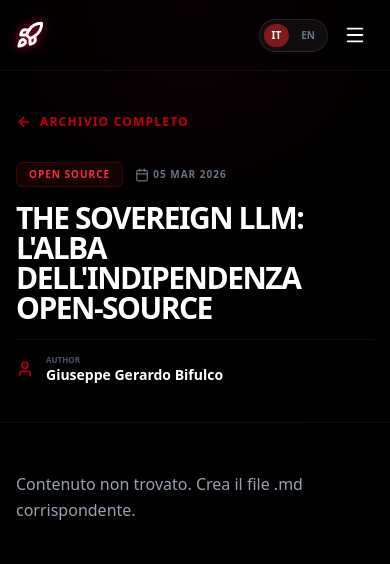
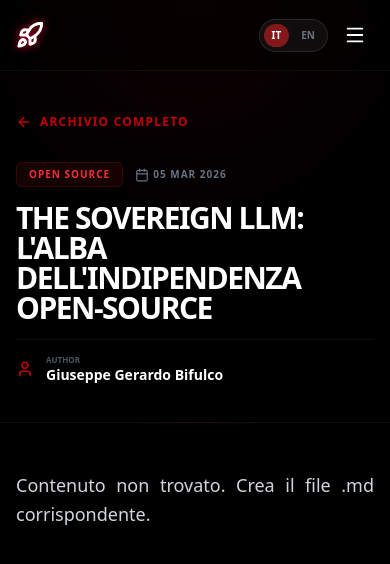
Before and after one commit to ggbifulco/portfolio-ai, a Next.js app: page /newsletter/agentic-workflows in a window 390 px wide. Shown: the top 564 px of the page. Built offline with nearby package versions, Linux system fonts and the light colour scheme.

Commit message:
Cerbero: Fixed duplicate object properties in ReactMarkdown components

```diff
--- a/src/app/newsletter/[slug]/page.tsx
+++ b/src/app/newsletter/[slug]/page.tsx
@@ -2,7 +2,7 @@
 import React, { useEffect, useState } from "react";
 import Navbar from "@/components/Navbar";
 import { motion } from "framer-motion";
-import { Calendar, ArrowLeft, User, Clock } from "lucide-react";
+import { Calendar, ArrowLeft, User } from "lucide-react";
 import { useLanguage } from "@/context/LanguageContext";
 import Link from "next/link";
 import { useParams } from "next/navigation";
@@ -17,31 +17,65 @@ export default function NewsDetail() {
   const issue = newsIssues.find(n => n.slug === params.slug) || newsIssues[0];
 
   useEffect(() => {
-    // Carichiamo il file markdown corrispondente allo slug
     fetch(`/api/content?type=newsletter&slug=${params.slug}`)
       .then(res => res.json())
       .then(data => setContent(data.content))
       .catch(() => setContent("Articolo in fase di scrittura..."));
   }, [params.slug]);
 
+  const markdownComponents: any = {
+    h1: ({node, ...props}: any) => <h1 className="text-4xl font-black uppercase tracking-tighter mb-10 mt-16 text-white border-b-2 border-red-700 pb-4" {...props} />,
+    h2: ({node, ...props}: any) => <h2 className="text-2xl font-black uppercase tracking-tight mb-8 mt-12 text-white flex items-center gap-3"><span className="w-2 h-8 bg-red-700 block"></span>{props.children}</h2>,
+    h3: ({node, ...props}: any) => <h3 className="text-xl font-bold uppercase mb-6 mt-10 text-red-500" {...props} />,
+    p: ({node, ...props}: any) => <p className="mb-8 leading-relaxed text-gray-300 text-lg font-light text-justify" {...props} />,
+    ul: ({node, ...props}: any) => <ul className="list-disc list-outside mb-8 space-y-4 text-gray-300 ml-6" {...props} />,
+    li: ({node, ...props}: any) => <li className="pl-2" {...props} />,
+    strong: ({node, ...props}: any) => <strong className="font-bold text-white bg-red-900/20 px-1 rounded" {...props} />,
+    blockquote: ({node, ...props}: any) => <blockquote className="border-l-4 border-red-700 pl-8 my-10 italic text-xl text-gray-400 font-serif" {...props} />,
+    code: ({node, className, children, ...props}: any) => {
+      const match = /language-(\w+)/.exec(className || "");
+      return !className ? (
+        <code className="bg-red-950/30 px-2 py-0.5 rounded text-red-400 font-mono text-sm border border-red-900/20" {...props}>
+          {children}
+        </code>
+      ) : (
+        <div className="relative my-10 group">
+          <div className="absolute -inset-2 bg-gradient-to-r from-red-900/20 to-transparent rounded-xl blur opacity-25 group-hover:opacity-50 transition duration-1000"></div>
+          <pre className="relative bg-[#0a0a0a] border border-white/10 p-6 rounded-xl overflow-x-auto shadow-2xl font-mono text-sm leading-relaxed text-gray-300">
+            <div className="flex gap-1.5 mb-4 border-b border-white/5 pb-4">
+              <div className="w-3 h-3 rounded-full bg-red-900/40"></div>
+              <div className="w-3 h-3 rounded-full bg-gray-800"></div>
+              <div className="w-3 h-3 rounded-full bg-gray-800"></div>
+            </div>
+            <code className={className} {...props}>{children}</code>
+          </pre>
+        </div>
+      );
+    },
+    img: ({node, ...props}: any) => (
+      <figure className="my-12">
+        <div className="rounded-2xl overflow-hidden border border-white/10 shadow-2xl">
+          <img className="w-full h-auto object-cover" {...props} />
+        </div>
+        {props.alt && <figcaption className="mt-4 text-center text-sm font-medium text-gray-500 italic uppercase tracking-widest">{props.alt}</figcaption>}
+      </figure>
+    ),
+  };
+
   return (
     <main className="bg-black min-h-screen text-white pb-32 font-sans">
       <Navbar />
-
       <section className="pt-28 sm:pt-36 lg:pt-48 pb-10 sm:pb-16 lg:pb-20 px-4 sm:px-6 lg:px-10 border-b border-white/5 bg-[radial-gradient(circle_at_50%_0%,rgba(153,0,36,0.1),transparent_50%)]">
         <div className="max-w-4xl mx-auto">
           <Link href="/newsletter" className="inline-flex items-center gap-2 text-red-700 font-bold mb-8 sm:mb-12 hover:gap-4 transition-all uppercase tracking-widest text-xs">
             <ArrowLeft size={16} /> {t.newsletter.archive}
           </Link>
-
           <div className="space-y-4 sm:space-y-6">
             <div className="flex flex-wrap items-center gap-3 sm:gap-4 text-gray-500 text-[10px] font-bold uppercase tracking-widest">
               <span className="px-3 py-1 bg-red-950/30 border border-red-900/30 rounded-md text-red-500">{issue.category}</span>
               <span className="flex items-center gap-1"><Calendar size={14} /> {issue.date}</span>
             </div>
-
             <h1 className="text-3xl sm:text-5xl md:text-6xl lg:text-7xl font-black uppercase tracking-tighter leading-none">{issue.title}</h1>
-
             <div className="flex items-center gap-3 pt-4 border-t border-white/5">
               <User size={18} className="text-red-700" />
               <div>
@@ -52,49 +86,10 @@ export default function NewsDetail() {
           </div>
         </div>
       </section>
-
       <section className="py-12 sm:py-16 lg:py-20 px-4 sm:px-6 lg:px-10">
         <div className="max-w-3xl mx-auto">
-          <div className="markdown-content text-gray-300 leading-relaxed text-base sm:text-lg font-light">
-            <ReactMarkdown components={{
-              h1: ({node, ...props}) => <h1 className="text-4xl font-black uppercase tracking-tighter mb-10 mt-16 text-white border-b-2 border-red-700 pb-4" {...props} />,
-              h2: ({node, ...props}) => <h2 className="text-2xl font-black uppercase tracking-tight mb-8 mt-12 text-white flex items-center gap-3"><span className="w-2 h-8 bg-red-700 block"></span>{props.children}</h2>,
-              h3: ({node, ...props}) => <h3 className="text-xl font-bold uppercase mb-6 mt-10 text-red-500" {...props} />,
-              p: ({node, ...props}) => <p className="mb-8 leading-relaxed text-gray-300 text-lg font-light text-justify" {...props} />,
-              ul: ({node, ...props}) => <ul className="list-disc list-outside mb-8 space-y-4 text-gray-300 ml-6" {...props} />,
-              li: ({node, ...props}) => <li className="pl-2" {...props} />,
-              strong: ({node, ...props}) => <strong className="font-bold text-white bg-red-900/20 px-1 rounded" {...props} />,
-              code: ({node, className, children, ...props}: any) => !className ?
-                <code className="bg-red-950/30 px-2 py-0.5 rounded text-red-400 font-mono text-sm border border-red-900/20" {...props} /> :
-                <div className="relative my-10 group">
-                  <div className="absolute -inset-2 bg-gradient-to-r from-red-900/20 to-transparent rounded-xl blur opacity-25 group-hover:opacity-50 transition duration-1000"></div>
-                  <pre className="relative bg-[#0a0a0a] border border-white/10 p-6 rounded-xl overflow-x-auto shadow-2xl font-mono text-sm leading-relaxed text-gray-300">
-                    <div className="flex gap-1.5 mb-4 border-b border-white/5 pb-4">
-                      <div className="w-3 h-3 rounded-full bg-red-900/40"></div>
-                      <div className="w-3 h-3 rounded-full bg-gray-800"></div>
-                      <div className="w-3 h-3 rounded-full bg-gray-800"></div>
-                    </div>
-                    <code {...props} />
-                  </pre>
-                </div>,
-              img: ({node, ...props}) => (
-                <figure className="my-12">
-                  <div className="rounded-2xl overflow-hidden border border-white/10 shadow-2xl">
-                    <img className="w-full h-auto object-cover" {...props} />
-                  </div>
-                  {props.alt && <figcaption className="mt-4 text-center text-sm font-medium text-gray-500 italic uppercase tracking-widest">{props.alt}</figcaption>}
-                </figure>
-              ),
-              blockquote: ({node, ...props}) => <blockquote className="border-l-4 border-red-700 pl-8 my-10 italic text-xl text-gray-400 font-serif" {...props} />,
-              h1: ({node, ...props}) => <h1 className="text-3xl font-black uppercase tracking-tighter mb-8 mt-12 text-white" {...props} />,
-              h2: ({node, ...props}) => <h2 className="text-2xl font-black uppercase tracking-tight mb-6 mt-10 text-white border-l-4 border-red-700 pl-4" {...props} />,
-              h3: ({node, ...props}) => <h3 className="text-xl font-bold uppercase mb-4 mt-8 text-white" {...props} />,
-              p: ({node, ...props}) => <p className="mb-6 leading-relaxed text-gray-400" {...props} />,
-              ul: ({node, ...props}) => <ul className="list-disc list-inside mb-6 space-y-2 text-gray-400" {...props} />,
-              li: ({node, ...props}) => <li className="ml-4" {...props} />,
-              strong: ({node, ...props}) => <strong className="font-bold text-red-500/90" {...props} />,
-              code: ({node, ...props}) => <code className="bg-white/5 px-1.5 py-0.5 rounded text-red-400 font-mono text-sm" {...props} />,
-            }}>{content}</ReactMarkdown>
+          <div className="markdown-content text-gray-300">
+            <ReactMarkdown components={markdownComponents}>{content}</ReactMarkdown>
           </div>
         </div>
       </section>
```
